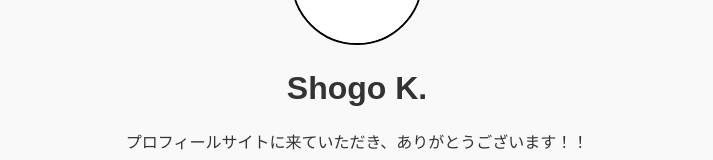
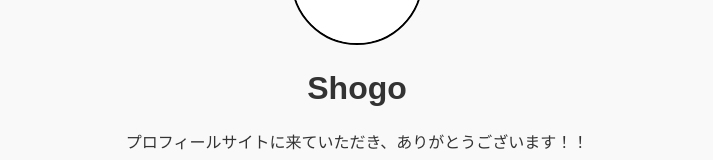
Before and after one commit to Shogo-Kai/my_profile, a React (Create React App) app: page / in a window 1280 px wide. Shown: the part 127-287 px from the top of the page, without its empty margins (283-996 px from the left). Built offline with nearby package versions, Linux system fonts and the light colour scheme.

Commit message:
名前の修正

```diff
--- a/src/pages/Home.tsx
+++ b/src/pages/Home.tsx
@@ -7,7 +7,7 @@ export const Home: React.FC = () => {
   return (
     <main>
         <img src={profileImage} alt="プロフィール画像" className='rounded-image' />
-        <h1>Shogo K.</h1>
+        <h1>Shogo</h1>
         <p className='welcome-statement'>プロフィールサイトに来ていただき、ありがとうございます！！</p>
         <h3 className='title'>私について</h3>
         <p className='title__content'>
```
